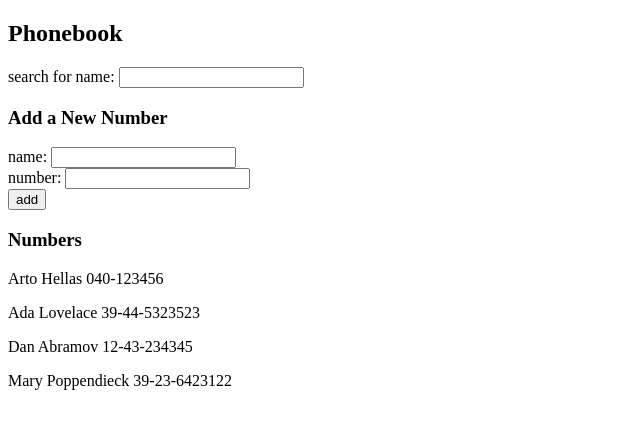
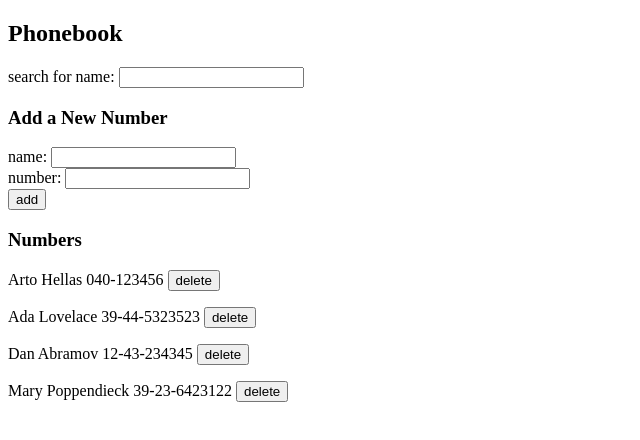
Before and after one commit to VSinerva/full-stack-open, a React (Vite) app in the folder part2/phonebook/: page / in a window 1280 px wide. Shown: the top 440 px of the page, without its empty margins (0-640 px from the left). Built offline with nearby package versions, Linux system fonts and the light colour scheme; data requests are answered from the project's data file.

Commit message:
Exercise 2.14 submission

```diff
--- a/part2/phonebook/src/App.jsx
+++ b/part2/phonebook/src/App.jsx
@@ -29,6 +29,13 @@ const App = () => {
     }
   }
 
+  const deleteName = person => {
+    if (confirm(`Delete ${person.name}?`))
+      personService.remove(person.id)
+        .then(returnedPerson => setPersons(persons.filter(person => person.id !== returnedPerson.id)))
+    else return null
+  }
+
   const handleSearchChange = event => setSearchName(event.target.value)
   const handleNameChange = event => setNewName(event.target.value)
   const handleNumberChange = event => setNewNumber(event.target.value)
@@ -46,7 +53,7 @@ const App = () => {
       <PersonForm onSubmit={addName} nameValue={newName} nameOnChange={handleNameChange} numberValue={newNumber} numberOnChange={handleNumberChange} />
 
       <h3>Numbers</h3>
-      <PersonList persons={personsToShow} />
+      <PersonList persons={personsToShow} deleteHandler={deleteName} />
     </div>
   )
 }
--- a/part2/phonebook/src/components/PersonList.jsx
+++ b/part2/phonebook/src/components/PersonList.jsx
@@ -1,3 +1,8 @@
-const PersonList = ({persons}) => persons.map(person => <p key={person.name}>{person.name} {person.number}</p>)
+const Person = ({person, onClick}) => {
+  return <p>{person.name} {person.number} <button onClick={() => onClick(person)}>delete</button></p>
+}
+
+const PersonList = ({persons, deleteHandler}) =>
+  <>{persons.map(person => <Person key={person.id} person={person} onClick={deleteHandler}/>)}</>
 
 export default PersonList
--- a/part2/phonebook/src/services/persons.js
+++ b/part2/phonebook/src/services/persons.js
@@ -5,4 +5,6 @@ const getAll = () => axios.get(baseUrl).then(response => response.data)
 
 const create = newPerson => axios.post(baseUrl, newPerson).then(response => response.data)
 
-export default {create, getAll}
+const remove = id => axios.delete(`${baseUrl}/${id}`).then(response => response.data)
+
+export default {create, getAll, remove}
```
